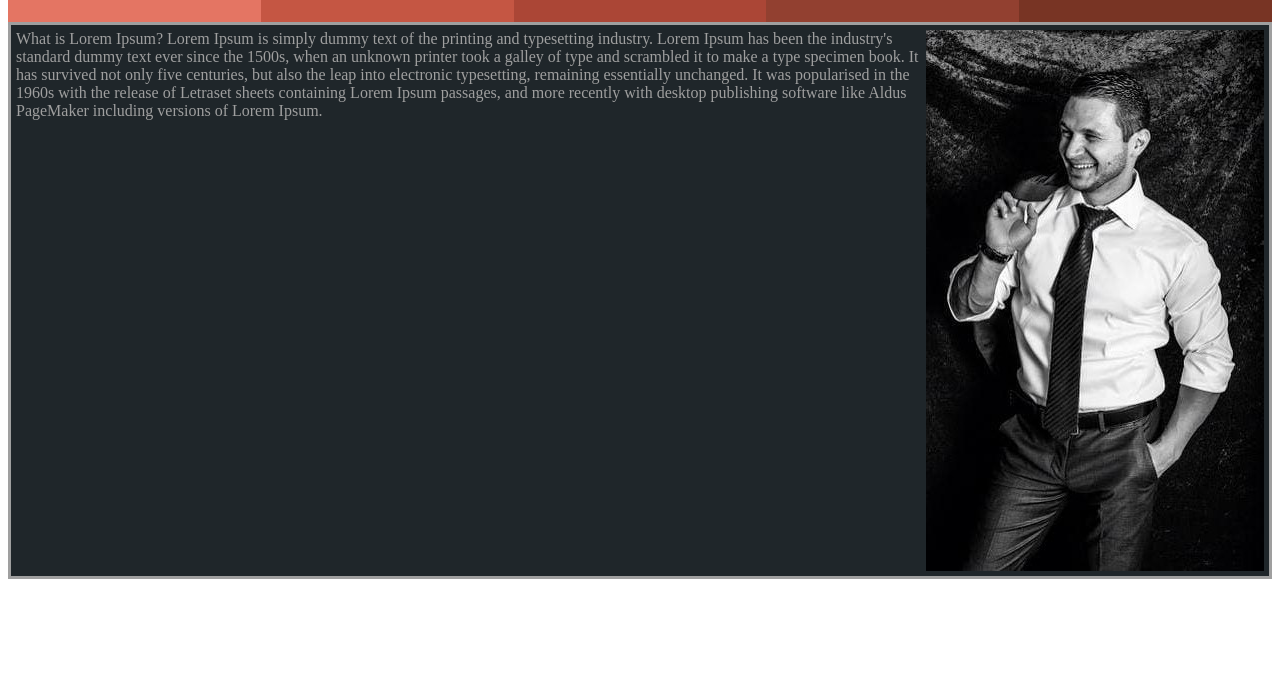
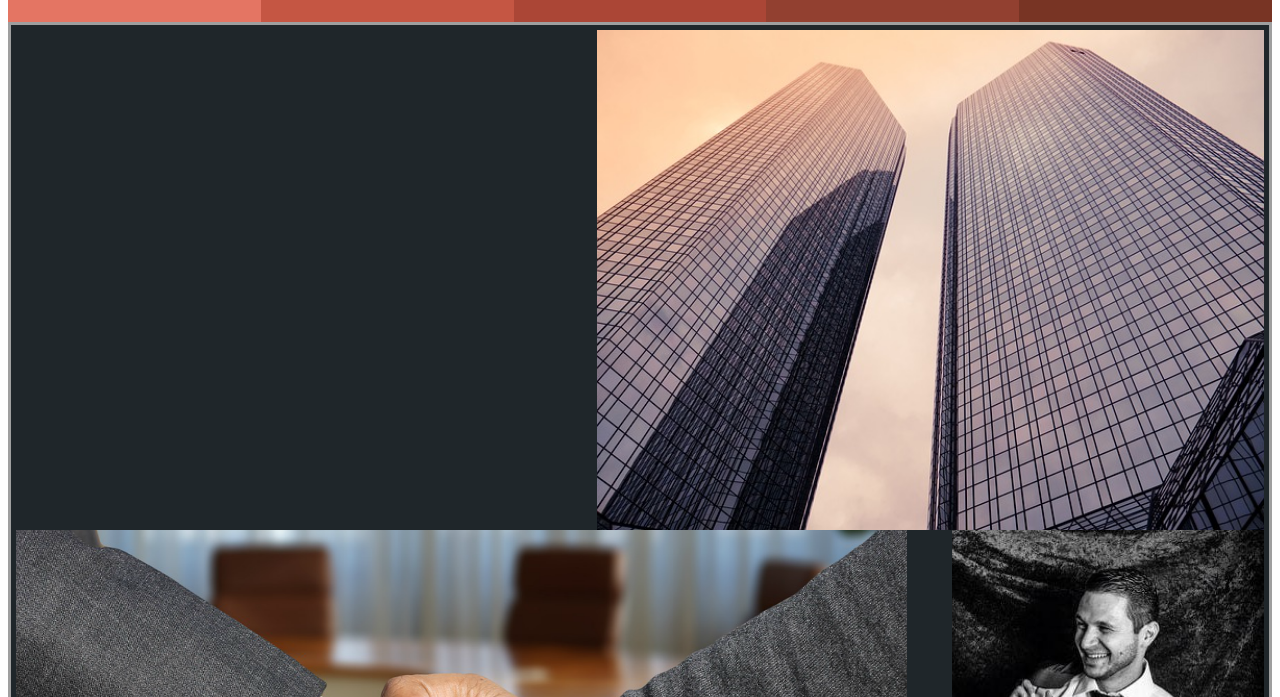
Before and after one commit to Fez04/premierpro, a plain HTML site: page index.html in a window 1280 px wide. Shown: the part 883-1580 px from the top of the page. Before the commit the page ends 1470 px from the top, so only its background shows below. Drawn offline with Linux system fonts and the light colour scheme; a web font is replaced by a local one.

Commit message:
about me
about me

```diff
--- a/css/style.css
+++ b/css/style.css
@@ -4,7 +4,16 @@ background-color: #1F262A !important;
 
 .float-right {
 float: right;
+max-width: 100%;
+height: 500px ;
 }
+
+.float-left {
+  float: left;
+
+  height: 500px;
+
+  }
 
 .container {
 border: 3px solid #9f9f9f;
@@ -12,6 +21,7 @@ padding: 5px;
 overflow: auto;
 background-color: #1F262A;
 color: #9f9f9f;
+
 }
 
 /********* html5 and responsive content *********/
--- a/index.html
+++ b/index.html
@@ -118,13 +118,7 @@
 
 <!-- Right-aligned media object -->
 <div class="container">
-    <img src="images\patric.jpg" class="float-right">
-    What is Lorem Ipsum?
-Lorem Ipsum is simply dummy text of the printing and typesetting industry.
-Lorem Ipsum has been the industry's standard dummy text ever since the 1500s,
-when an unknown printer took a galley of type and scrambled it to make a type specimen book.
-It has survived not only five centuries, but also the leap into electronic typesetting,
-remaining essentially unchanged. It was popularised in the 1960s with the release of Letraset
- sheets containing Lorem Ipsum passages, and more recently with desktop publishing software like
- Aldus PageMaker including versions of Lorem Ipsum.
+        <img src="images\arch2.jpg" class="float-right">
+        <img src="images\shaking3.png" class="Float left">
+        <img src="images\patric.jpg" class="float-right">
 </div>
```
Also changed, not shown: images/arch.jpg (added), images/arch2.jpg (added), images/arch3.jpg (added), images/shaking.jpg (added), images/shaking2.jpg (added), images/shaking3.png (added).
